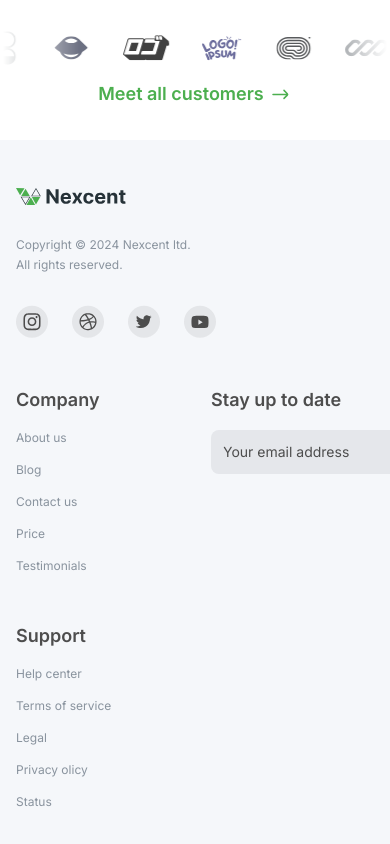
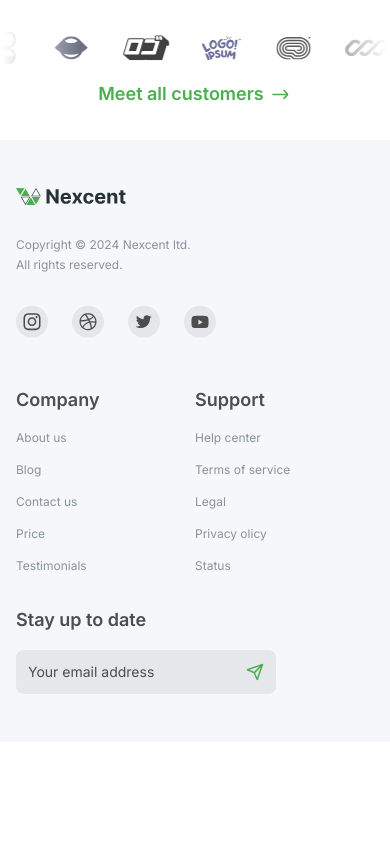
Before and after one commit to Nandani-Paliwal/ppa-assignment, a Next.js app: page / in a window 390 px wide. Shown: the part 3442-4286 px from the top of the page. After the commit the page ends 4184 px from the top, so only its background shows below. Built offline with nearby package versions, Linux system fonts and the light colour scheme.

Commit message:
fix: responsiveness of footer
Signed-off-by: nandani <reach.nandanipaliwal@gmail.com>

```diff
--- a/src/components/footer/index.tsx
+++ b/src/components/footer/index.tsx
@@ -198,8 +198,8 @@ export default function Footer() {
 							))}
 						</div>
 					</div>
-					<div className="mt-12 grid grid-cols-2 gap-8 xl:col-span-2 xl:mt-0">
-						<div className="md:grid md:grid-cols-2 md:gap-8">
+					<div className="mt-12 flex flex-col md:grid md:grid-cols-2 gap-8 xl:col-span-2 xl:mt-0">
+						<div className="grid grid-cols-2 md:gap-8">
 							<div>
 								<Heading type="h4" className="text-darkGrey dark:text-white">
 									Company
@@ -220,7 +220,7 @@ export default function Footer() {
 									))}
 								</ul>
 							</div>
-							<div className="mt-12 md:mt-0">
+							<div className="">
 								<Heading type="h4" className="text-darkGrey dark:text-white">
 									Support
 								</Heading>
```
